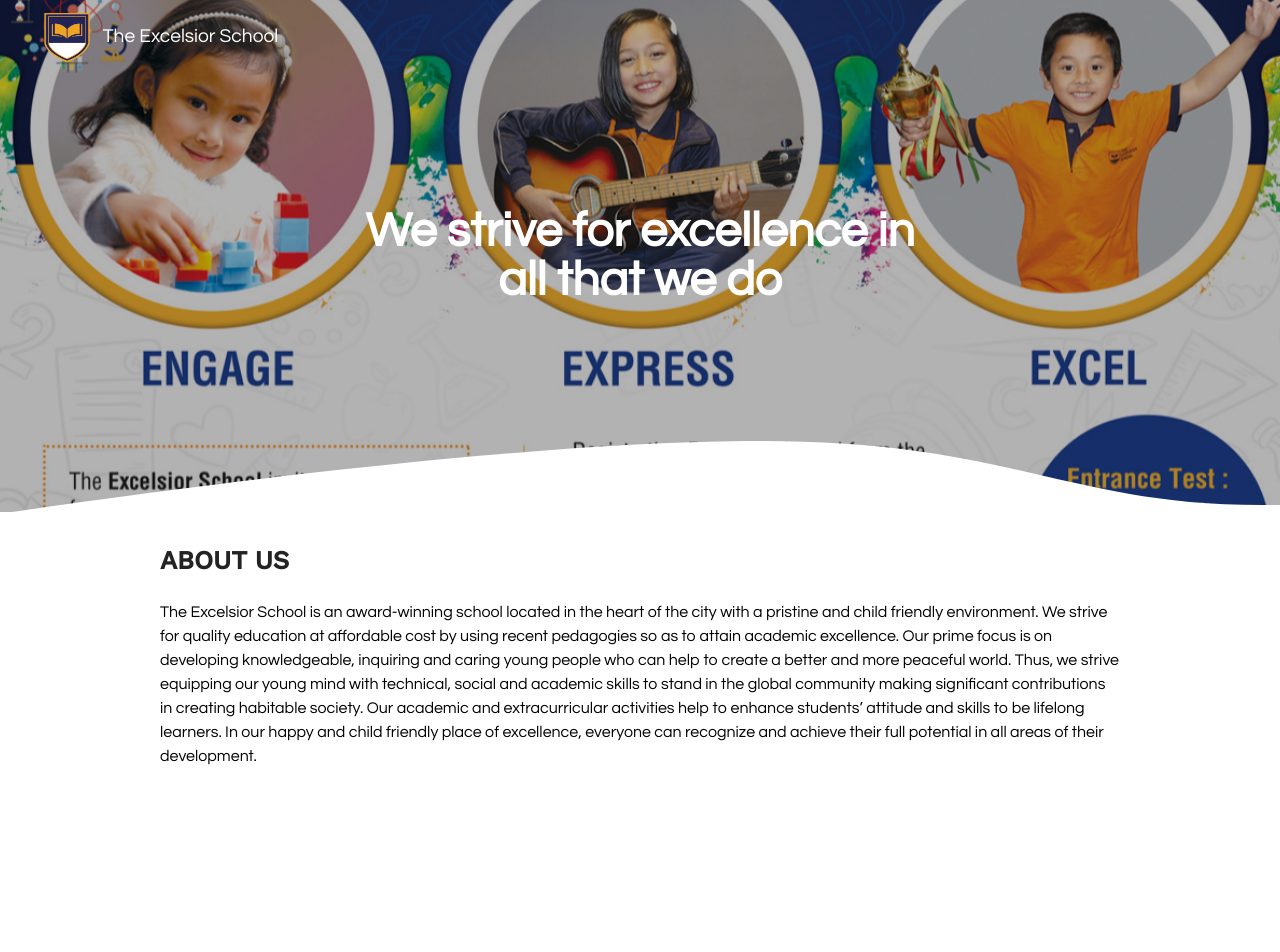
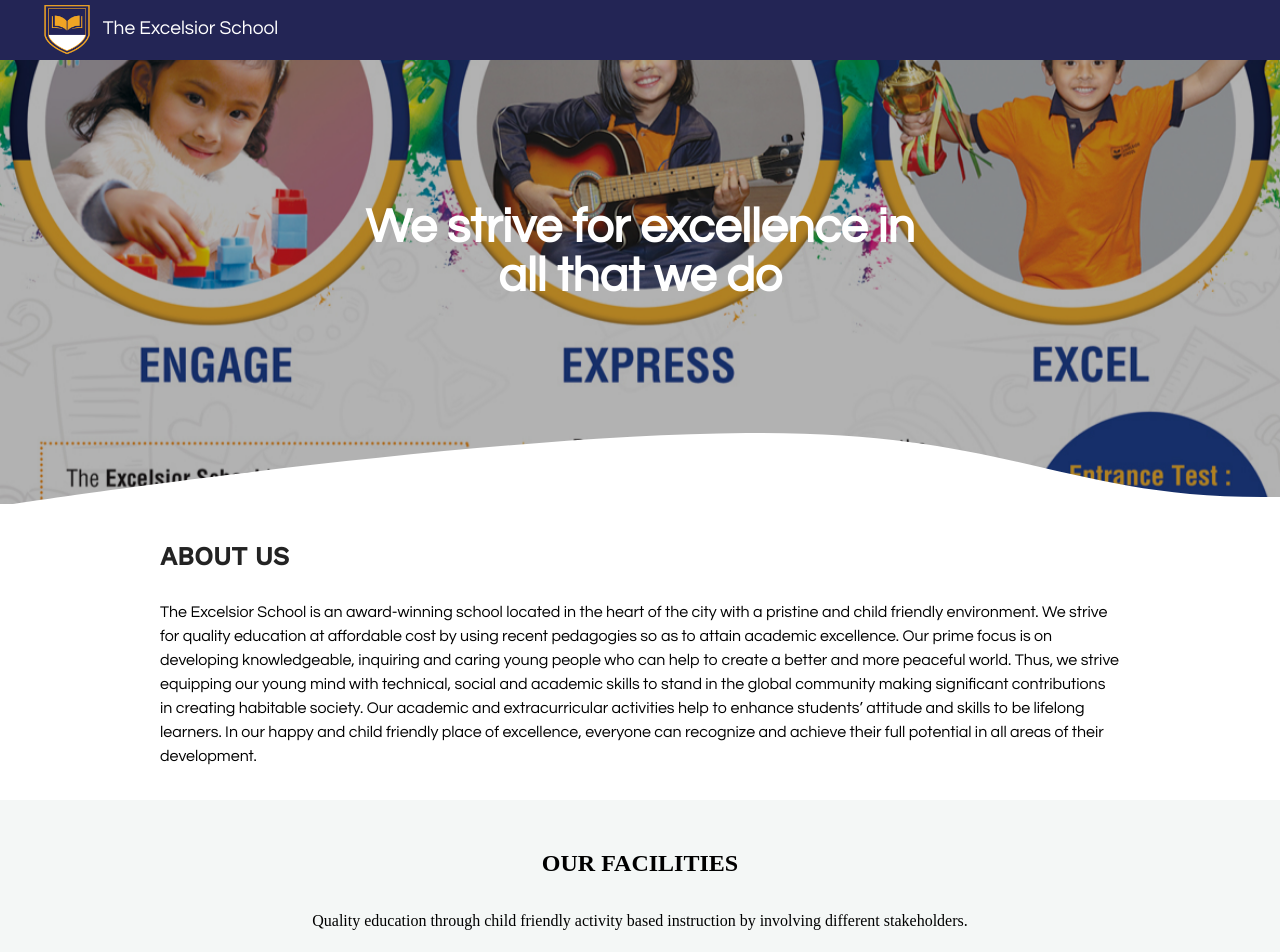
Before and after one commit to CaffeineDuck/excelsior-clone, a Next.js app: page / in a window 1280 px wide. Shown: the top 952 px of the page. Before the commit the page ends 800 px from the top, so only its background shows below. Built offline with nearby package versions, Linux system fonts and the light colour scheme.

Commit message:
Added section names

```diff
--- a/src/components/hero/index.tsx
+++ b/src/components/hero/index.tsx
@@ -13,7 +13,7 @@ import {
 
 const HeroSection: React.FC = () => {
   return (
-    <>
+    <section id="hero-section">
       <MainWrapper>
         <ImageWrapper>
           <BlackLayer />
@@ -30,7 +30,7 @@ const HeroSection: React.FC = () => {
         </ImageWrapper>
         <About />
       </MainWrapper>
-    </>
+    </section>
   );
 };
 
--- a/src/pages/index.tsx
+++ b/src/pages/index.tsx
@@ -1,15 +1,17 @@
-import React, { useState } from "react";
+import React from "react";
 import HeroSection from "src/components/hero";
 import NoLayout from "src/components/layout/NoLayout";
 import NavBar from "src/components/navbar";
+import FacilitiesSection from 'src/components/facilities'
 
 const Home = () => {
-  const [transparent, setTransparent] = useState(true);
+
   return (
-    <>
-      <NavBar transparent={transparent} />
+    <div>
+      <NavBar transparent={false}/>
       <HeroSection />
-    </>
+      <FacilitiesSection />
+    </div>
   );
 };
 
```
